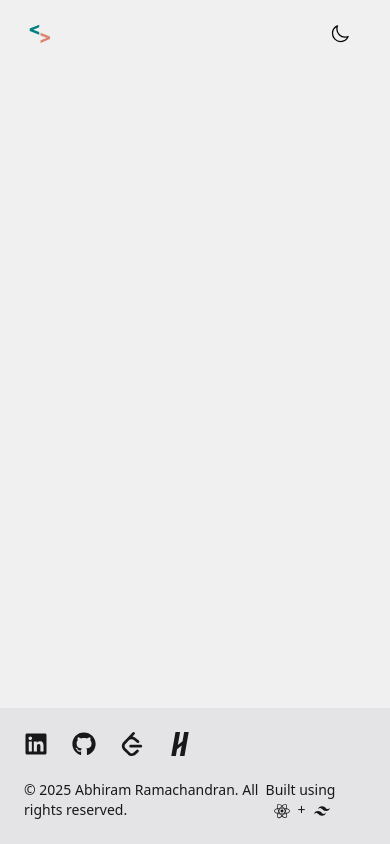
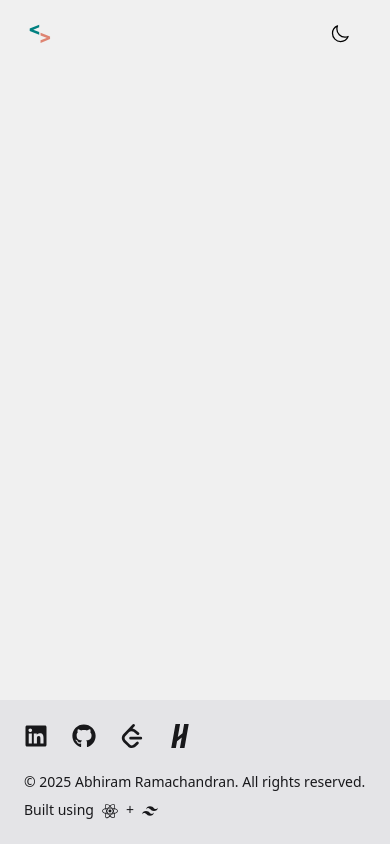
Before and after one commit to theabhiramr/theabhiramr, a React (Vite) app: page /contact in a window 390 px wide. Built offline with nearby package versions, Linux system fonts and the light colour scheme.

Commit message:
fixed bottom header and main page animation

```diff
--- a/src/App.jsx
+++ b/src/App.jsx
@@ -10,7 +10,7 @@ import { useTypewriter } from './hooks/useTypewriter';
 
 // Home component
 const Home = () => {
-    const bioText = `I'm an honors CS student at <span class="text-secondary">Drexel University</span>
+    const bioText = `I'm an honors CS student at <a href="https://www.drexel.edu/cs/" target="_blank" rel="noopener noreferrer" class="text-secondary hover:text-primary active:text-primary">Drexel University</a>
     studying concentrations in <span class="text-secondary">AI/ML</span> and
     <span class="text-secondary">Systems Architecture</span>. I'm also minoring in
     <span class="text-secondary">Business Analytics</span>. Most of my work experiences are in
--- a/src/components/Footer.jsx
+++ b/src/components/Footer.jsx
@@ -6,8 +6,9 @@ export default function Footer() {
     return (
         <footer className="w-full py-2 bg-surface text-muted">
             <div className="w-full px-6 py-4">
+                {/* Social Icons - Left-aligned on all screen sizes */}
                 <div className="flex justify-left space-x-6 mb-6">
-                    <a href="https://www.linkedin.com/in/theabhiramr/"
+                    <a href="https://linkedin.com/in/theabhiramr/"
                     target="_blank"
                     rel="noopener noreferrer"
                     className="text-muted hover:text-primary active:text-secondary transition-colors duration-300">
@@ -36,7 +37,8 @@ export default function Footer() {
                     </a>
                 </div>
 
-                <div className="flex justify-between items-center text-sm">
+                {/* Text Content - Stacked and left-aligned on mobile, side-by-side on desktop */}
+                <div className="flex flex-col md:flex-row md:justify-between md:items-center text-sm text-left space-y-2 md:space-y-0">
                     <p>© 2025 Abhiram Ramachandran. All rights reserved.</p>
                     <p>Built using
                         <a href="https://reactjs.org/" target="_blank" rel="noopener noreferrer" className="text-muted hover:text-primary active:text-secondary transition-colors duration-300 mx-2">
```
